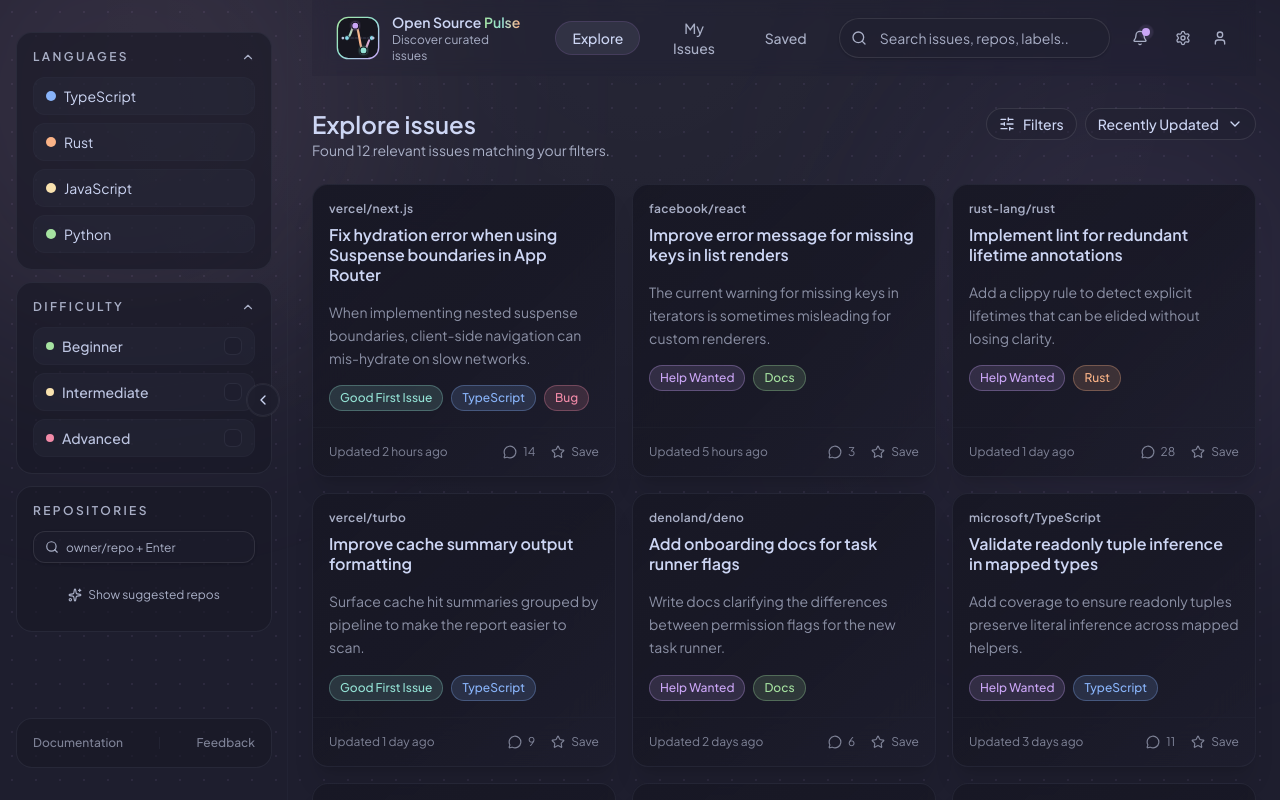
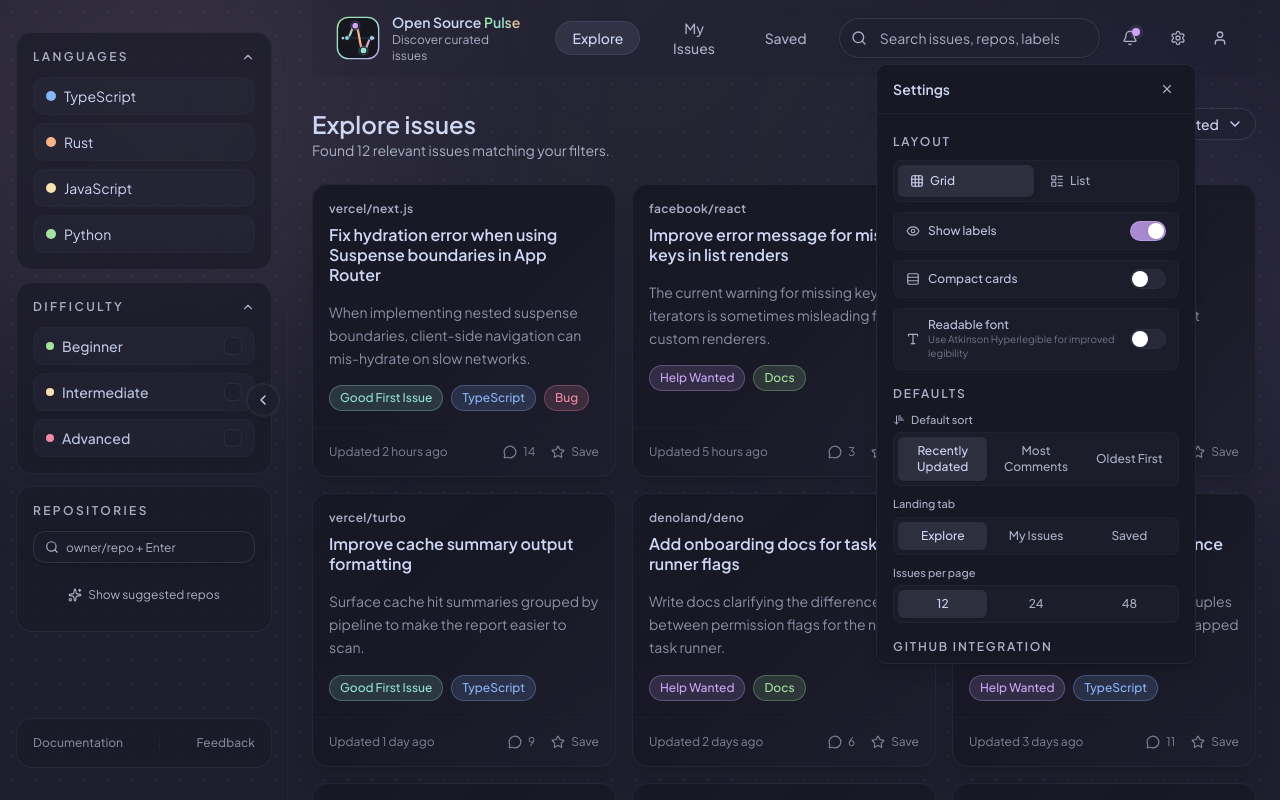
Before and after one commit to EvanZig/open-source-pulse, a React (Vite) app: page / in a window 1280 px wide. Both pictures are taken after a click on the button 1182 px from the left and 38 px from the top of the page. Built offline with nearby package versions, Linux system fonts and the light colour scheme.

Commit message:
updated navbar and settings

```diff
--- a/src/components/layout/SettingsMenu.tsx
+++ b/src/components/layout/SettingsMenu.tsx
@@ -1,5 +1,3 @@
-'use client';
-
 import { useEffect, useRef } from 'react';
 import {
   ArrowDownNarrowWide,
@@ -82,7 +80,7 @@
       className="border-border/60 bg-card app-scrollbar absolute right-0 z-50 mt-2 flex max-h-[min(80vh,600px)] w-80 flex-col gap-1 overflow-y-auto rounded-xl border shadow-lg"
     >
       {/* Header */}
-      <div className="bg-card sticky top-0 z-10 flex items-center justify-between border-b border-border/30 px-4 py-3">
+      <div className="bg-card border-border/30 sticky top-0 z-10 flex items-center justify-between border-b px-4 py-3">
         <h3 className="text-sm font-semibold">Settings</h3>
         <Button
           variant="ghost"
@@ -184,8 +182,8 @@
             <Input
               type="password"
               placeholder="ghp_..."
-            value={settings.githubToken ?? ''}
-            onChange={(e) => updateSettings({ githubToken: e.target.value })}
+              value={settings.githubToken ?? ''}
+              onChange={(e) => updateSettings({ githubToken: e.target.value })}
               className="h-8 rounded-xl pl-8 text-xs"
             />
           </div>
@@ -284,9 +282,7 @@
         <div
           className={cn(
             'h-5 w-9 rounded-full border transition-colors',
-            checked
-              ? 'border-ctp-mauve/60 bg-ctp-mauve/80'
-              : 'border-border/60 bg-ctp-surface0/60',
+            checked ? 'border-ctp-mauve/60 bg-ctp-mauve/80' : 'border-border/60 bg-ctp-surface0/60',
           )}
         />
         <div
--- a/src/components/layout/TopNav.tsx
+++ b/src/components/layout/TopNav.tsx
@@ -1,9 +1,8 @@
-'use client';
-
-import { useState } from 'react';
+import { useCallback, useEffect, useRef, useState } from 'react';
 import { Bell, Menu, Search, Settings, User } from 'lucide-react';
 
 import { LogoMark } from '@/components/layout/LogoMark';
+import { SettingsMenu } from '@/components/layout/SettingsMenu';
 import { Button } from '@/components/ui/button';
 import { Input } from '@/components/ui/input';
 import { cn } from '@/lib/utils';
@@ -43,9 +42,32 @@
 
 export function TopNav({ onToggleSidebar, isSidebarOpen, activeItem, onSelectItem }: TopNavProps) {
   const [showNotifications, setShowNotifications] = useState(false);
+  const [showSettings, setShowSettings] = useState(false);
+  const closeSettings = useCallback(() => setShowSettings(false), []);
+  const notifRef = useRef<HTMLDivElement>(null);
+
+  useEffect(() => {
+    if (!showNotifications) return;
+
+    function handleClick(e: MouseEvent) {
+      if (notifRef.current && !notifRef.current.contains(e.target as Node)) {
+        setShowNotifications(false);
+      }
+    }
+    function handleKey(e: KeyboardEvent) {
+      if (e.key === 'Escape') setShowNotifications(false);
+    }
+
+    document.addEventListener('mousedown', handleClick);
+    document.addEventListener('keydown', handleKey);
+    return () => {
+      document.removeEventListener('mousedown', handleClick);
+      document.removeEventListener('keydown', handleKey);
+    };
+  }, [showNotifications]);
 
   return (
-    <header className="supports-[backdrop-filter]:bg-background/15 sticky top-0 z-30 flex flex-col gap-3 bg-transparent px-4 py-3 backdrop-blur sm:px-6">
+    <header className="supports-backdrop-filter:bg-background/15 sticky top-0 z-30 flex flex-col gap-3 bg-transparent px-4 py-3 backdrop-blur sm:px-6">
       <div className="flex items-center justify-between gap-3 sm:gap-4">
         <div className="flex items-center gap-4 sm:gap-8">
           <div className="flex items-center gap-3">
@@ -66,7 +88,7 @@
             <div className="hidden sm:block">
               <p className="text-sm font-semibold">
                 Open Source{' '}
-                <span className="from-ctp-green via-ctp-teal to-ctp-peach bg-gradient-to-r bg-clip-text text-transparent">
+                <span className="from-ctp-green via-ctp-teal to-ctp-peach bg-linear-to-r bg-clip-text text-transparent">
                   Pulse
                 </span>
               </p>
@@ -102,13 +124,13 @@
         <div className="flex items-center justify-end gap-3">
           <div className="relative hidden w-full max-w-md lg:block">
             <Search className="text-muted-foreground absolute top-1/2 left-3 h-4 w-4 -translate-y-1/2" />
-            <Input placeholder="Search issues, repos, labels..." />
+            <Input placeholder="Search issues, repos, labels..." className="pl-10" />
           </div>
           <Button variant="ghost" size="icon" aria-label="Search" className="lg:hidden">
             <Search className="h-4 w-4" />
           </Button>
 
-          <div className="relative">
+          <div className="relative" ref={notifRef}>
             <Button
               variant="ghost"
               size="icon"
@@ -165,9 +187,17 @@
             )}
           </div>
 
-          <Button variant="ghost" size="icon" aria-label="Settings">
-            <Settings className="h-4 w-4" />
-          </Button>
+          <div className="relative">
+            <Button
+              variant="ghost"
+              size="icon"
+              aria-label="Settings"
+              onClick={() => setShowSettings((v) => !v)}
+            >
+              <Settings className="h-4 w-4" />
+            </Button>
+            <SettingsMenu open={showSettings} onClose={closeSettings} />
+          </div>
           <Button variant="ghost" size="icon" aria-label="Profile">
             <User className="h-4 w-4" />
           </Button>
```
